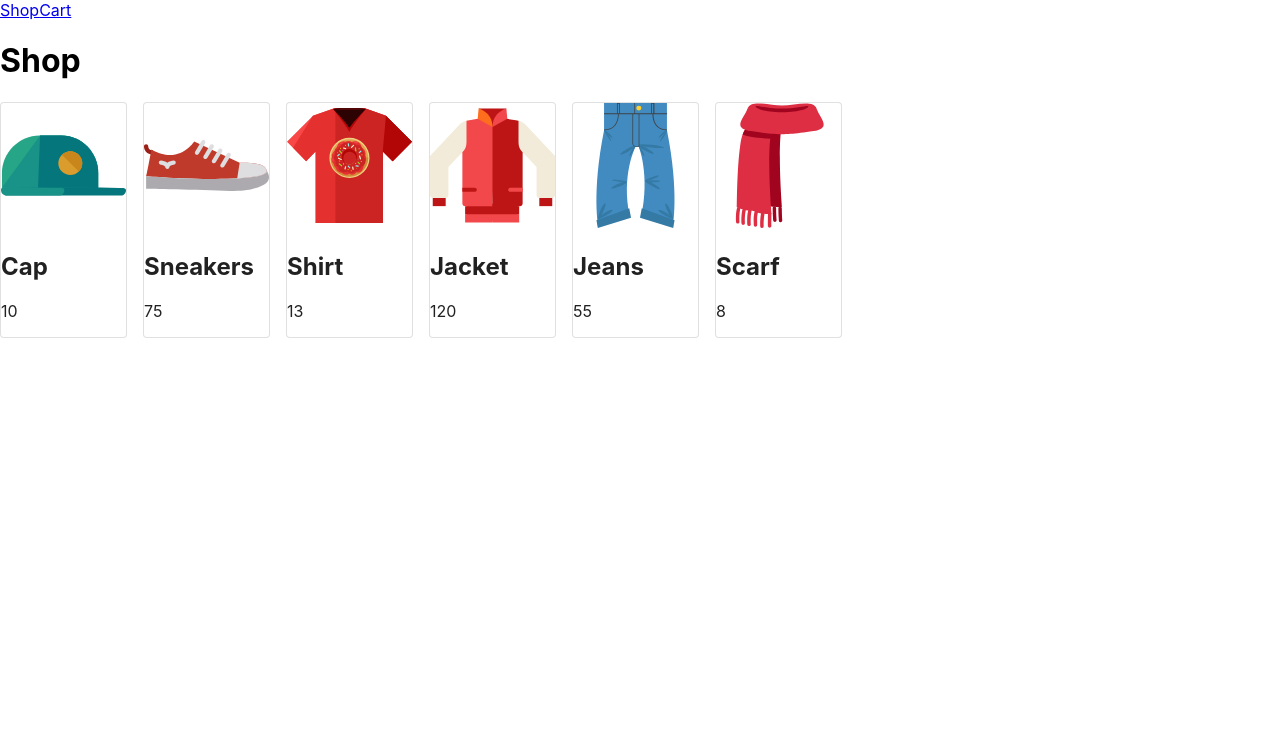
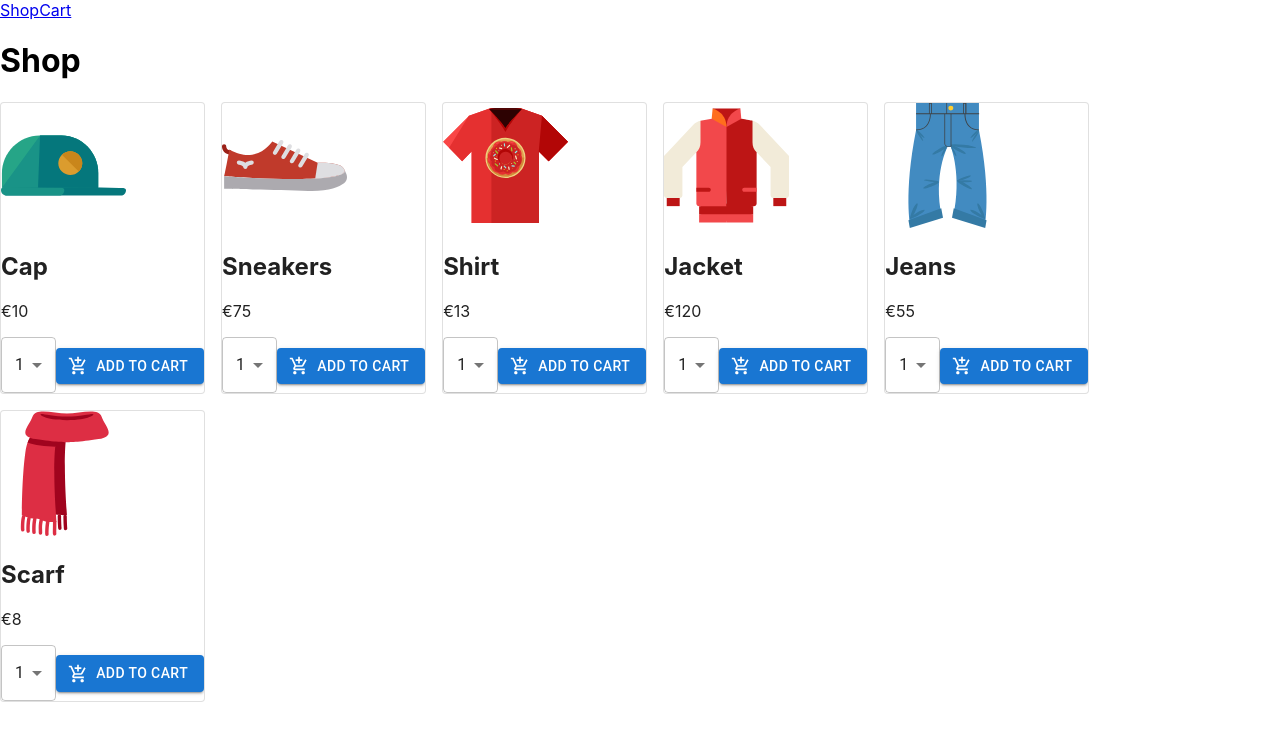
Before and after one commit to toqvist/JAVA21-AJS-slutprojekt-Tobias-Ahlqvist, a React (Vite) app: page / in a window 1280 px wide. Shown: the top 740 px of the page. Built offline with nearby package versions, Linux system fonts and the light colour scheme.

Commit message:
Add to cart button + quantitiy selector implemented

```diff
--- a/package.json
+++ b/package.json
@@ -10,6 +10,7 @@
   "dependencies": {
     "@emotion/react": "^11.9.0",
     "@emotion/styled": "^11.8.1",
+    "@mui/icons-material": "^5.6.2",
     "@mui/material": "^5.6.3",
     "react": "^18.0.0",
     "react-dom": "^18.0.0",
--- a/src/components/Product.jsx
+++ b/src/components/Product.jsx
@@ -1,13 +1,34 @@
 import React from 'react'
 import Card from '@mui/material/Card'
+import Select from '@mui/material/Select'
+import MenuItem from '@mui/material/MenuItem'
+import Button from '@mui/material/Button'
+import AddShoppingCartIcon from '@mui/icons-material/AddShoppingCart';
 
-export default function Product({ product }) {
+export default function Product({ product, addToCart }) {
+
     return (
         <div>
             <Card variant="outlined">
-                <img width= "125px" src={product.img}/>
+                <img width="125px" src={product.img} />
                 <h2>{product.name}</h2>
-                <p>{product.price}</p>
+                <p>€{product.price}</p>
+                <Select defaultValue={1}>
+                    <MenuItem value={1}>1</MenuItem>
+                    <MenuItem value={2}>2</MenuItem>
+                    <MenuItem value={3}>3</MenuItem>
+                    <MenuItem value={4}>4</MenuItem>
+                    <MenuItem value={5}>5</MenuItem>
+                    <MenuItem value={6}>6</MenuItem>
+                    <MenuItem value={7}>7</MenuItem>
+                    <MenuItem value={8}>8</MenuItem>
+                    <MenuItem value={9}>9</MenuItem>
+
+                </Select>
+                <Button onClick={() => addToCart()}
+                    variant="contained"
+                    startIcon={<AddShoppingCartIcon />}>
+                    Add to cart</Button>
 
             </Card>
 
```
Also changed, not shown: 1 other file (tests, documents, lock files or other folders).
